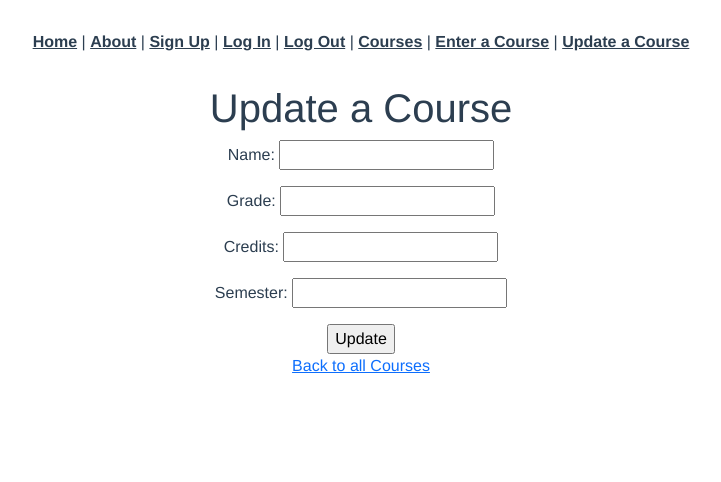
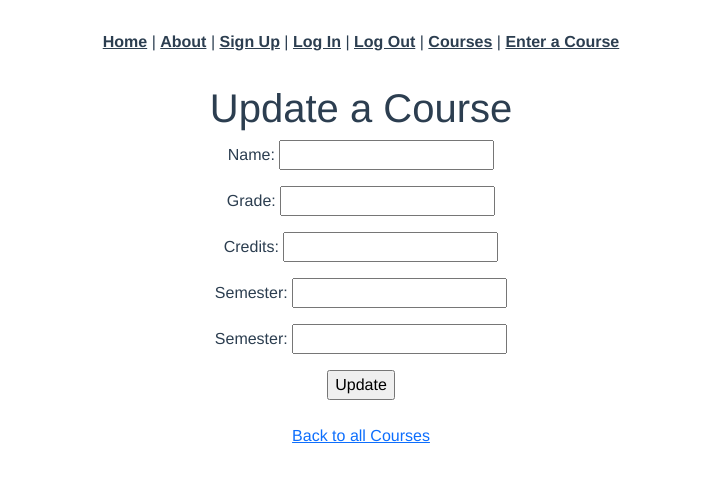
Before and after one commit to DeanaVandegriff/my-gpa-calculator-app, a Vue app: page /courses/1/edit in a window 1280 px wide. Shown: the top 482 px of the page, without its empty margins (279-1000 px from the left). Built offline with nearby package versions, Linux system fonts and the light colour scheme; no server answers.

Commit message:
fixes error in edit view

```diff
--- a/src/App.vue
+++ b/src/App.vue
@@ -13,8 +13,6 @@
     <router-link to="/courses">Courses</router-link>
     |
     <router-link to="/courses/new">Enter a Course</router-link>
-    |
-    <router-link to="/courses/edit">Update a Course</router-link>
   </nav>
   <router-view />
 </template>
--- a/src/views/CoursesEdit.vue
+++ b/src/views/CoursesEdit.vue
@@ -1,10 +1,10 @@
 <script>
 import axios from "axios";
+
 export default {
   data: function () {
     return {
       course: {},
-      editCoursesParams: {},
     };
   },
   created: function () {
@@ -16,7 +16,7 @@ export default {
   methods: {
     updateCourse: function () {
       console.log("Update a course!");
-      axios.patch("http://localhost3000/courses/" + this.$route.params.id + ".json", this.course).then((response) => {
+      axios.patch("http://localhost:3000/courses/" + this.$route.params.id, this.course).then((response) => {
         console.log("Success", response.data);
         this.$router.push("/courses");
       });
@@ -44,11 +44,16 @@ export default {
         </div>
         <div class="form-group">
           Semester:
+          <input type="text" v-model="course.level" />
+        </div>
+        <div class="form-group">
+          Semester:
           <input type="text" v-model="course.semester_taken" />
         </div>
       </div>
       <input type="submit" value="Update" />
     </form>
-    <a href="`/courses/${course.id}`">Back to all Courses</a>
+    <br />
+    <a href="/courses">Back to all Courses</a>
   </div>
 </template>
```
